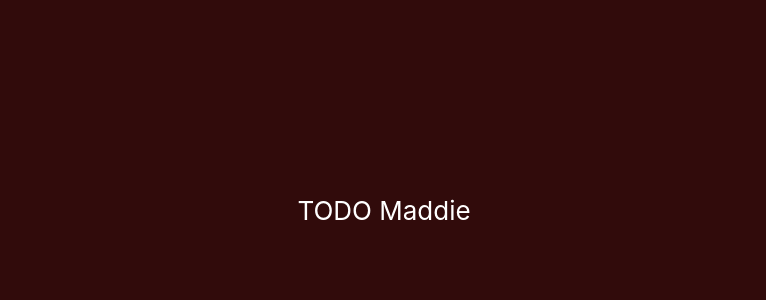
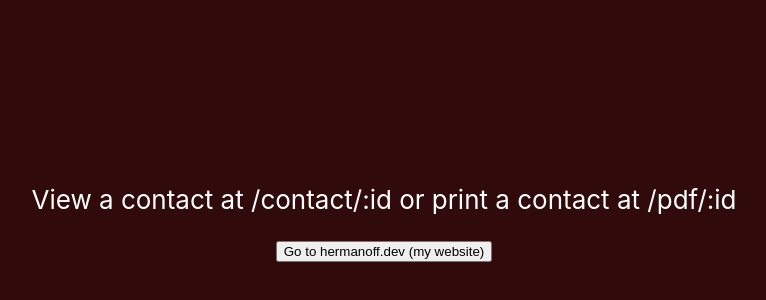
Before and after one commit to bennetthermanoff/contact-card, a React (Create React App) app in the folder client/: page / in a window 1280 px wide. Shown: the part 190-490 px from the top of the page, without its empty margins (256-1022 px from the left). Built offline with nearby package versions, Linux system fonts and the light colour scheme.

Commit message:
homepage

```diff
--- a/client/src/CreateContact.tsx
+++ b/client/src/CreateContact.tsx
@@ -9,5 +9,13 @@ export const CreateContact = () => {
         // await postContact(newContact);
     };
 
-    return (<div className="App">TODO Maddie</div>);
+    return (
+        <div className="App">
+            <p>View a contact at /contact/:id or print a contact at /pdf/:id</p>
+            <button onClick={()=>(window.location.href = 'https://hermanoff.dev')}>
+                Go to hermanoff.dev (my website)
+            </button>
+        </div>
+
+    );
 };
```
